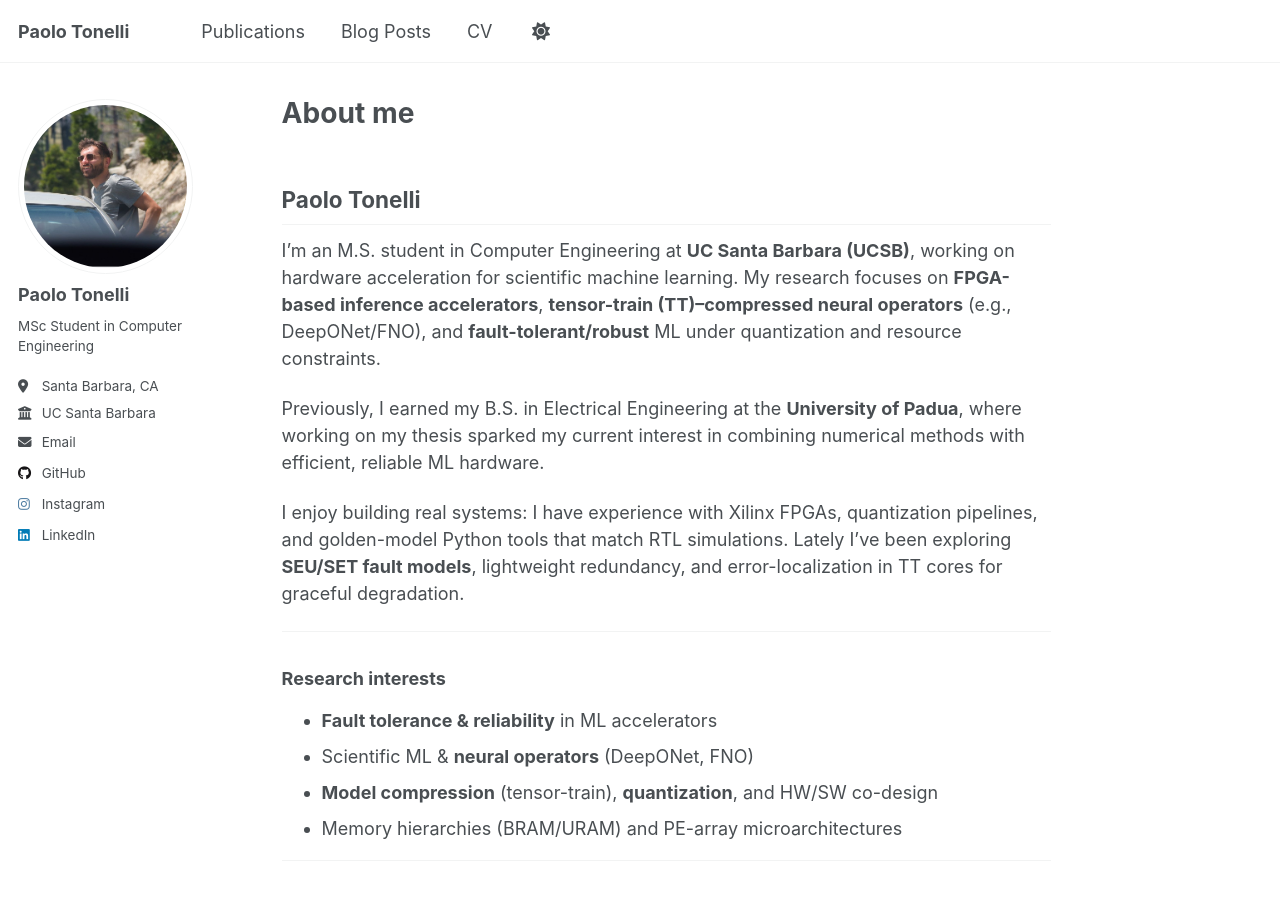
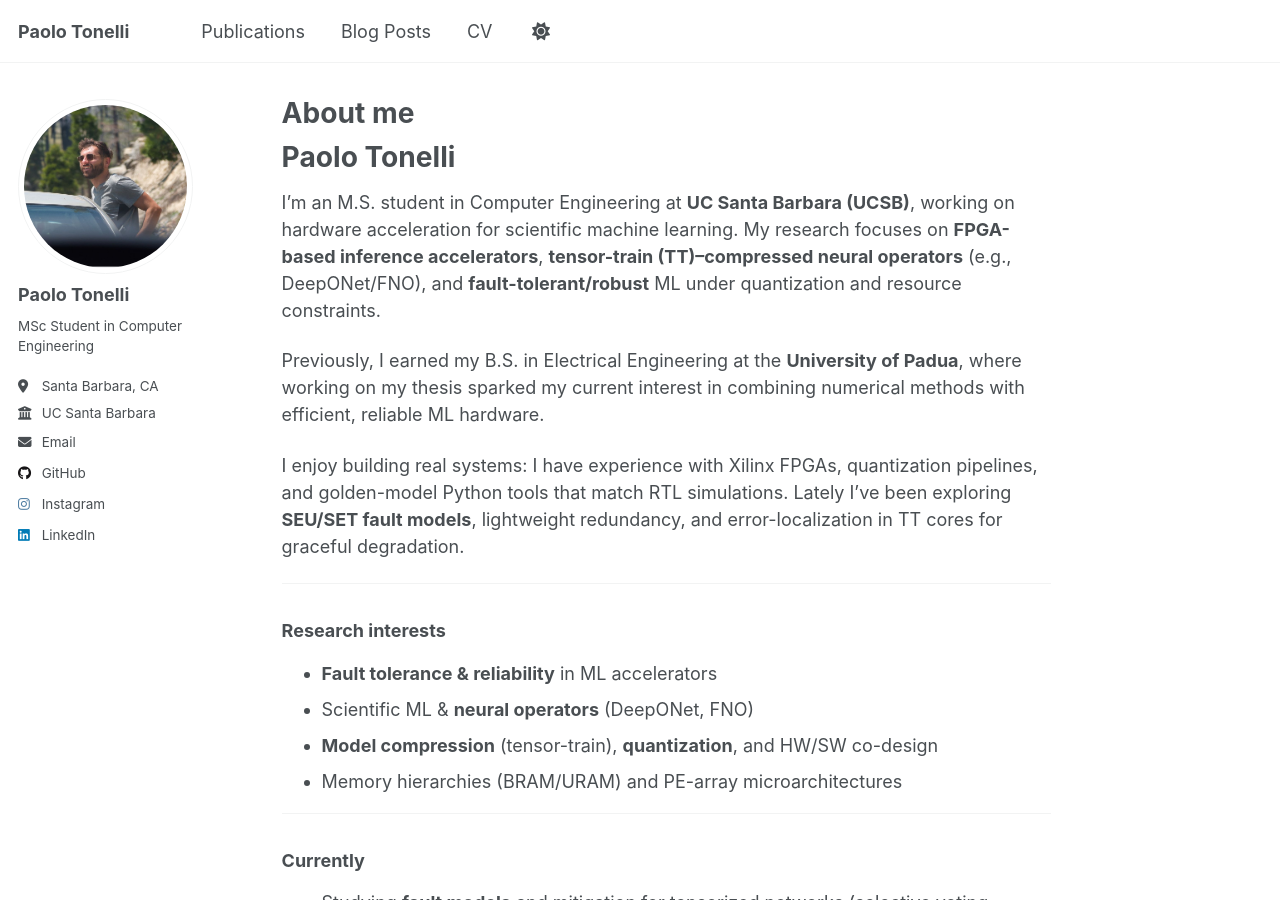
Before and after one commit to paolotonelli/paolotonelli.github.io, a Jekyll site: the page built from _pages/about.md, in a window 1280 px wide and 900 px high. Built offline with Jekyll 4.4.1, drawn with Linux system fonts in a browser that asks for light colours; a script that is not in the unit is left out.

Commit message:
publication update

```diff
--- a/_pages/about.md
+++ b/_pages/about.md
@@ -7,7 +7,7 @@ redirect_from:
   - /about.html
 ---
 
-## Paolo Tonelli
+# Paolo Tonelli
 
 I’m an M.S. student in Computer Engineering at **UC Santa Barbara (UCSB)**, working on hardware acceleration for scientific machine learning. My research focuses on **FPGA-based inference accelerators**, **tensor-train (TT)–compressed neural operators** (e.g., DeepONet/FNO), and **fault-tolerant/robust** ML under quantization and resource constraints.
 
```
